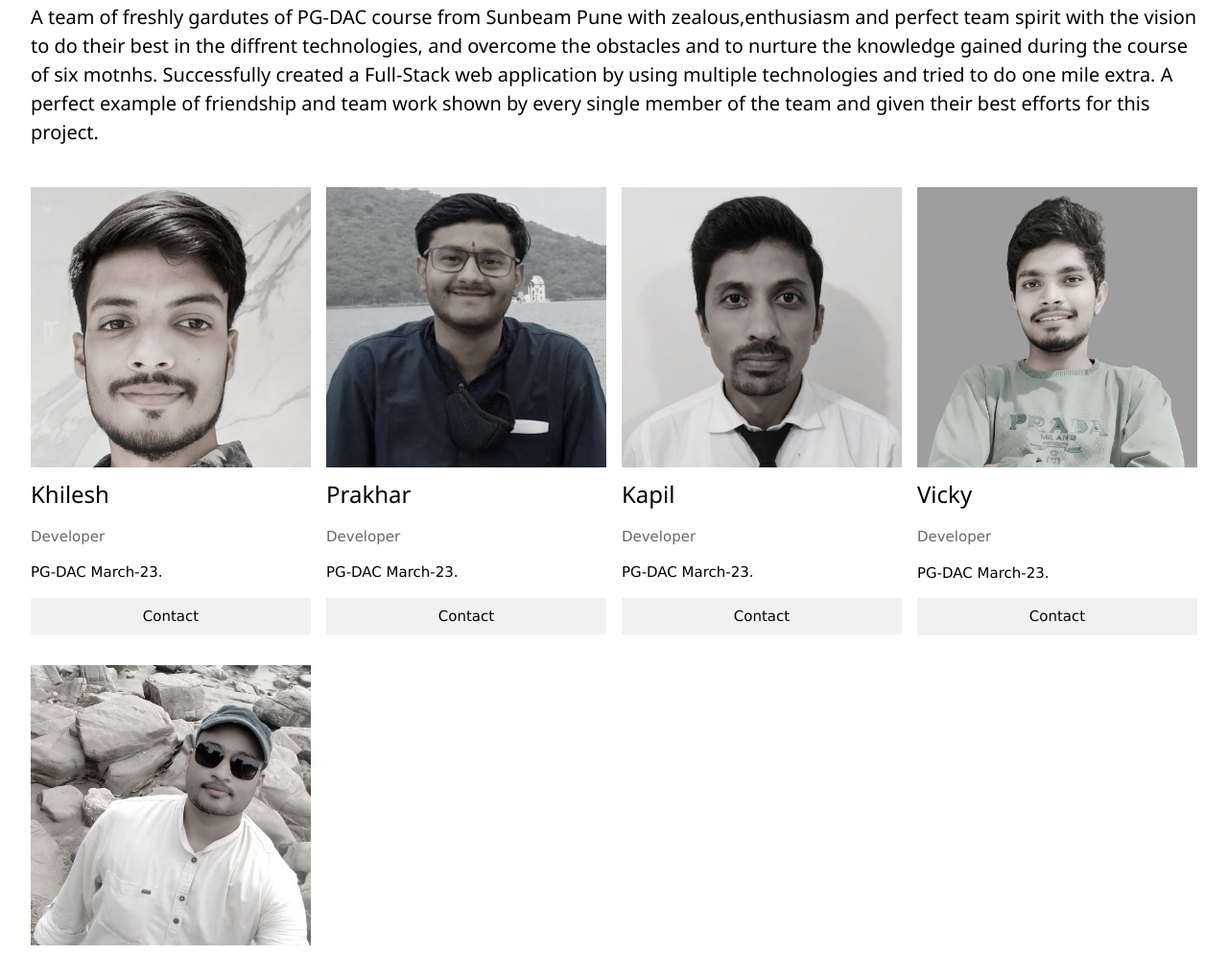
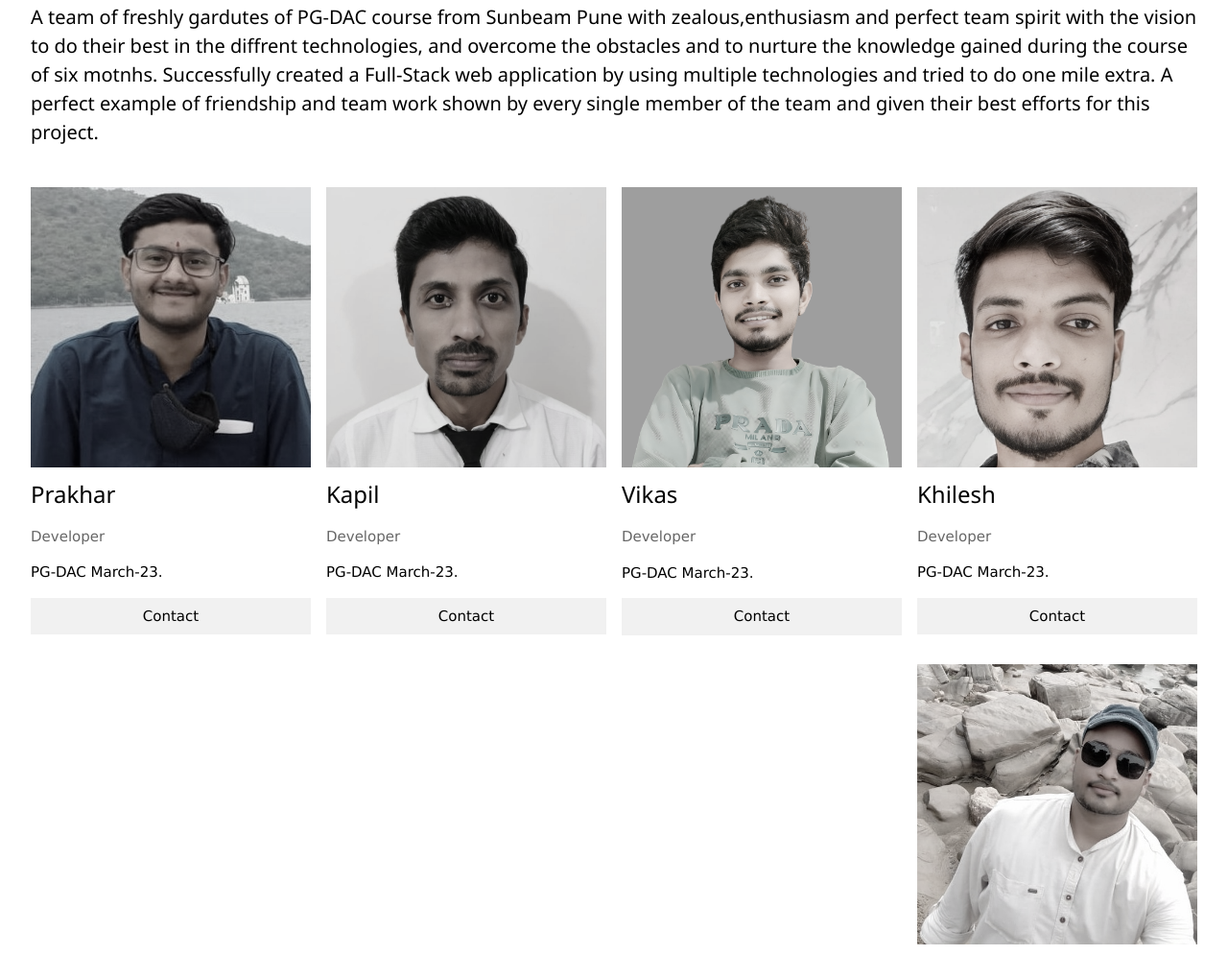
Before and after one commit to prakhart07/CDAC-project-frontpage, a plain HTML site: page index.html in a window 1280 px wide. Shown: the part 1179-2174 px from the top of the page at 96% size. Drawn offline with nearby package versions, Linux system fonts and the light colour scheme.

Commit message:
sequence chahnged

```diff
--- a/index.html
+++ b/index.html
@@ -62,14 +62,7 @@
 
   <div class="w3-row-padding w3-grayscale">
     <div class="w3-col l3 m6 w3-margin-bottom">
-      <img src="./image/WhatsApp Image 2023-08-30 at 5.33.13 PM (copy).jpeg" alt="khilesh" style="width:100%">
-      <h3>Khilesh</h3>
-      <p class="w3-opacity">Developer</p>
-      <p>PG-DAC March-23.</p>
-      <p><button class="w3-button w3-light-grey w3-block">Contact</button></p>
-    </div>
-    <div class="w3-col l3 m6 w3-margin-bottom">
-      <img src="./image/WhatsApp Image 2023-08-30 at 5.37.20 PM (copy).jpeg" alt="prakhar" style="width:100%">
+      <img src="./image/WhatsApp Image 2023-08-30 at 5.37.20 PM (copy).jpeg" alt="Prakhar" style="width:100%">  <!-- khilesh="./image/WhatsApp Image 2023-08-30 at 5.33.13 PM (copy).jpeg" -->
       <h3>Prakhar</h3>
       <p class="w3-opacity">Developer</p>
       <p>PG-DAC March-23.</p>
@@ -84,7 +77,14 @@
     </div>
     <div class="w3-col l3 m6 w3-margin-bottom">
       <img src="./image/1687790798218-removebg-preview (4).png" alt="vicky" style="width:100%">
-      <h3>Vicky</h3>
+      <h3>Vikas</h3>
+      <p class="w3-opacity">Developer</p>
+      <p>PG-DAC March-23.</p>
+      <p><button class="w3-button w3-light-grey w3-block">Contact</button></p>
+    </div>
+    <div class="w3-col l3 m6 w3-margin-bottom">
+      <img src="./image/WhatsApp Image 2023-08-30 at 5.33.13 PM (copy).jpeg" alt="khilesh" style="width:100%">
+      <h3>Khilesh</h3>
       <p class="w3-opacity">Developer</p>
       <p>PG-DAC March-23.</p>
       <p><button class="w3-button w3-light-grey w3-block">Contact</button></p>
```
